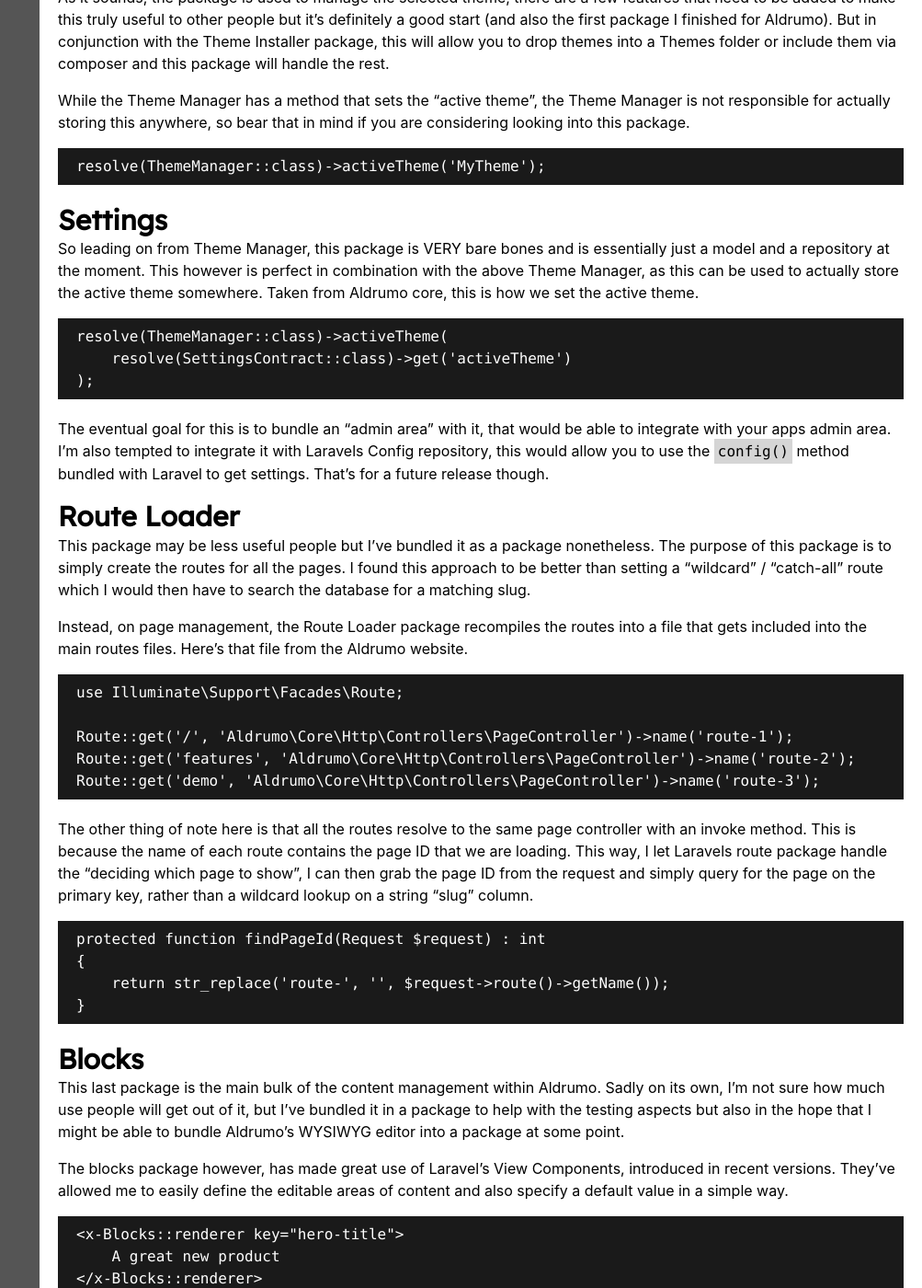
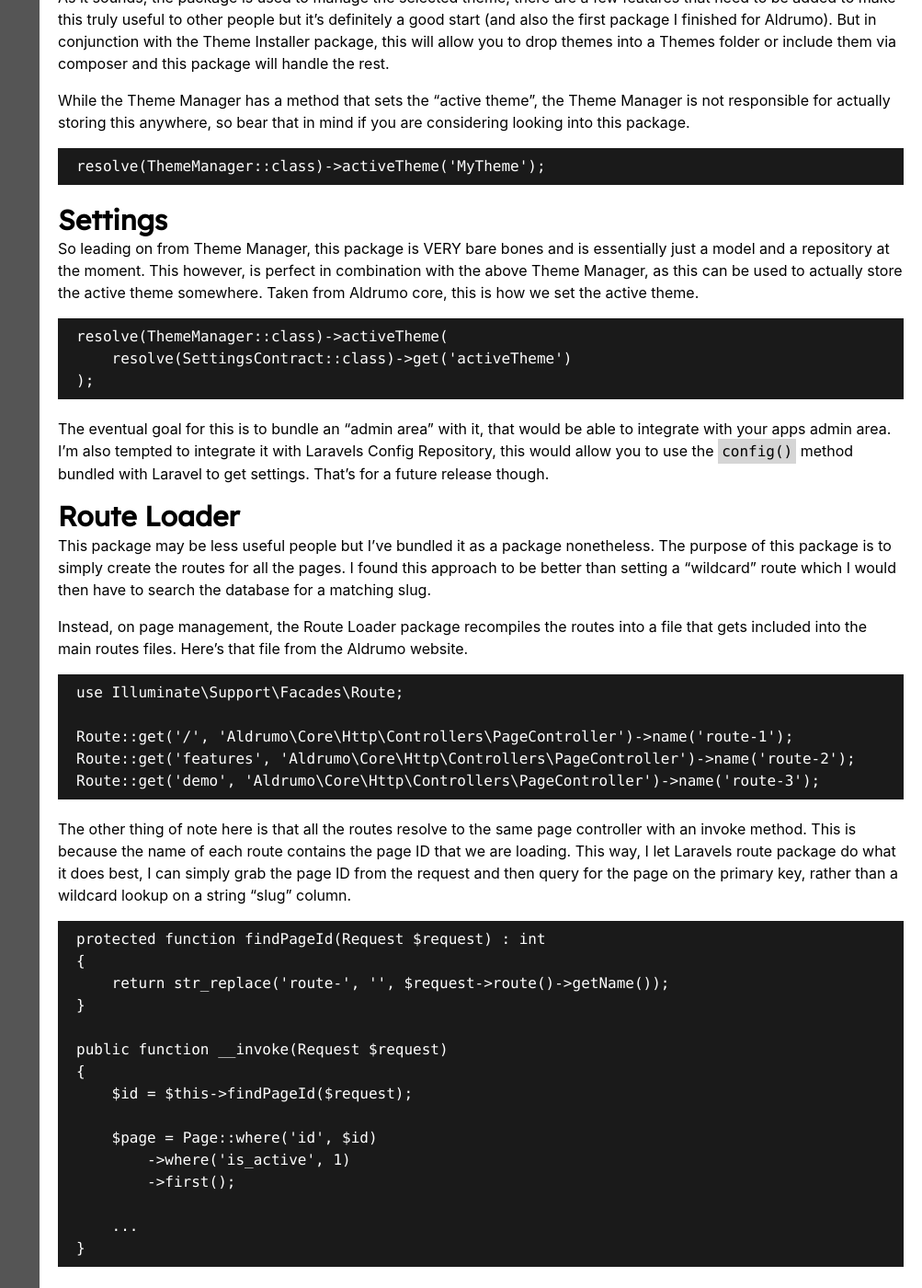
Before and after one commit to peakstoneuk/peakstoneuk.github.io, a Jekyll site: the page built from _posts/2021-02-18-introducing-aldrumo.markdown, in a window 1280 px wide and 1400 px high, scrolled down 1105 px. Shown: the whole window at 92% size, without its empty margins (277-1280 px from the left). Built offline with Jekyll 4.4.1, drawn with Linux system fonts in a browser that asks for light colours; some of the changed text lies outside the part shown.

Commit message:
spelling and reworking sections

````diff
--- a/_posts/2021-02-18-introducing-aldrumo.markdown
+++ b/_posts/2021-02-18-introducing-aldrumo.markdown
@@ -8,21 +8,21 @@
 
 ## What is it
 
-Aldrumo is a brand new [TALL Stack](https://tallstack.dev) CMS and has risen out the ashes of a previous side project called Travito. This was a website builder for owners of holiday homes. While it didn't feature a full "Drag and Drop" WYSIWYG editor, it did feature a full page WYSIWYG editor that allowed a user to select a template and edit define blocks of content within that template.
+Aldrumo is a brand new [TALL Stack](https://tallstack.dev) CMS and has risen out the ashes of a previous side project called Travito. This was a website builder for owners of holiday homes. While it didn't feature a full "Drag and Drop" WYSIWYG editor, it did feature a full page WYSIWYG editor that allowed a user to select a template and edit defined blocks of content within that template.
 
 As well as having a great WYSIWYG experience, I wanted Aldrumo to be a great developer experience. All to often, apps like this get built upon frameworks but then to get something working they modify part of the framework. Then to get something else working they modify another part and so on and so on.
 
 With that in mind, Aldrumo has been built as separate packages so it can be easily included into a completely vanilla Laravel / Livewire setup. No modification to these (outside of some config changes) is necessary for Aldrumo to work, meaning if you know Laravel, you know Aldrumo!
 
-It has also been built with the same thoughts regarding the page editors, so Aldrumo does not have a "Drag and Drop" editor that allows a user to create their own templates. Instead it's up to the Theme creators to define templates that look and fit great with the design they are building. Once those templates are created, they can then define the editable areas using the tags from the Blocks package as mentioned below!
+It has also been built with the same thoughts on page editors, that we had with Travito. Therefore, Aldrumo does not have a "Drag and Drop" editor that allows a user to create their own templates. Instead it's up to the theme creators to make templates that look and fit great with the design they are building. Once those templates are created, they can then define the editable areas using the tags from the Blocks package as mentioned below!
 
 ## Modular
 
 The name Aldrumo is actually an Anagram of "Modular". I chose this as I wanted A) Something to stand out on its own and be "Google-able", and B) I liked the idea of the CMS being Modular.
 
-Not necessarily, "Modular", in the sense that you can swap out the Theme Manager for your own Theme manager. But Modular in the sense that, if you wanted to add a Theme Manager to your own Laravel Application, you could use Aldrumo's.
+Not necessarily, "Modular", in the sense that you can swap out the Theme Manager for your own Theme Manager. But Modular in the sense that, if you wanted to add a Theme Manager to your own Laravel Application, you could use Aldrumo's.
 
-A side benefit to this is unit tests! While not all the packages have tests yet, forcing myself to build them in such a modular fashion has forced me to build them in a way that makes unit testing dead easy so as time goes on, unit tests will be added further improving the developer experience and confidence in the packages.
+A side benefit to this is unit tests! While not all the packages have tests yet, forcing myself to build them in such a modular fashion has forced me to build them in a way that makes unit testing dead easy, so as time goes on unit tests will be added, further improving the developer experience and confidence in the packages.
 
 ## The Modules
 
@@ -40,7 +40,7 @@
 
 ### Settings
 
-So leading on from Theme Manager, this package is VERY bare bones and is essentially just a model and a repository at the moment. This however is perfect in combination with the above Theme Manager, as this can be used to actually store the active theme somewhere. Taken from Aldrumo core, this is how we set the active theme.
+So leading on from Theme Manager, this package is VERY bare bones and is essentially just a model and a repository at the moment. This however, is perfect in combination with the above Theme Manager, as this can be used to actually store the active theme somewhere. Taken from Aldrumo core, this is how we set the active theme.
 
 ```php
 resolve(ThemeManager::class)->activeTheme(
@@ -48,11 +48,11 @@
 );
 ```
 
-The eventual goal for this is to bundle an "admin area" with it, that would be able to integrate with your apps admin area. I'm also tempted to integrate it with Laravels Config repository, this would allow you to use the `config()` method bundled with Laravel to get settings. That's for a future release though.
+The eventual goal for this is to bundle an "admin area" with it, that would be able to integrate with your apps admin area. I'm also tempted to integrate it with Laravels Config Repository, this would allow you to use the `config()` method bundled with Laravel to get settings. That's for a future release though.
 
 ### Route Loader
 
-This package may be less useful people but I've bundled it as a package nonetheless. The purpose of this package is to simply create the routes for all the pages. I found this approach to be better than setting a "wildcard" / "catch-all" route which I would then have to search the database for a matching slug.
+This package may be less useful people but I've bundled it as a package nonetheless. The purpose of this package is to simply create the routes for all the pages. I found this approach to be better than setting a "wildcard" route which I would then have to search the database for a matching slug.
 
 Instead, on page management, the Route Loader package recompiles the routes into a file that gets included into the main routes files. Here's that file from the Aldrumo website.
 
@@ -64,20 +64,31 @@
 Route::get('demo', 'Aldrumo\Core\Http\Controllers\PageController')->name('route-3');
 ```
 
-The other thing of note here is that all the routes resolve to the same page controller with an invoke method. This is because the name of each route contains the page ID that we are loading. This way, I let Laravels route package handle the "deciding which page to show", I can then grab the page ID from the request and simply query for the page on the primary key, rather than a wildcard lookup on a string "slug" column.
+The other thing of note here is that all the routes resolve to the same page controller with an invoke method. This is because the name of each route contains the page ID that we are loading. This way, I let Laravels route package do what it does best, I can simply grab the page ID from the request and then query for the page on the primary key, rather than a wildcard lookup on a string "slug" column.
 
 ```php
 protected function findPageId(Request $request) : int
 {
     return str_replace('route-', '', $request->route()->getName());
 }
+
+public function __invoke(Request $request)
+{
+    $id = $this->findPageId($request);
+
+    $page = Page::where('id', $id)
+        ->where('is_active', 1)
+        ->first();
+
+    ...
+}
 ```
 
 ### Blocks
 
-This last package is the main bulk of the content management within Aldrumo. Sadly on its own, I'm not sure how much use people will get out of it, but I've bundled it in a package to help with the testing aspects but also in the hope that I might be able to bundle Aldrumo's WYSIWYG editor into a package at some point.
+This last package is the main bulk of the content management within Aldrumo. Sadly, on its own I'm not sure how much use people will get out of it, but I've bundled it in a package to help with the testing aspects. In the future I hope that I might be able to bundle Aldrumo's WYSIWYG editor into a package at some point and that might make this a more attractive package to people.
 
-The blocks package however, has made great use of Laravel's View Components, introduced in recent versions. They've allowed me to easily define the editable areas of content and also specify a default value in a simple way.
+The blocks package, has made great use of Laravel's View Components, introduced in recent versions. They've allowed me to easily define the editable areas of content and also specify a default value in a simple way.
 
 ```php
 <x-Blocks::renderer key="hero-title">
@@ -97,10 +108,20 @@
 </h1>
 ```
 
-I really need to assign all those classes a single class that can be added to the editor's dropdown style menus or assign them all to the H1 within css. Either way, it's a learning curve!
+I really need to assign all those classes a single class that can be added to the editor's dropdown style menus or assign them all to the H1 within css. Once that was done, I could more confidently change how the blocks are defined, giving better control over the blocks via the WYSIWIG editor.
+
+```php
+<x-Blocks::renderer key="hero-title">
+    <h1>A great new product</h1>
+</x-Blocks::renderer>
+```
+
+Either way, it's a learning curve!
 
 ## Wrapping up
 
-That covers the packages so far that I'm defining as "modular" and they will likely have their own dedicated section in the docs for developers wanting to use them outside of Aldrumo. I'm hoping to officially release the first Alpha of Aldrumo in the next few days after this post goes out but if you're feeling really brave, the installation docs can be found in markdown format [here](https://github.com/Aldrumo/docs/blob/0.x/installation.md).
+That covers the packages so far that I'm defining as "modular" and they will likely have their own dedicated section in the docs for developers wanting to use them outside of Aldrumo.
+
+I'm hoping to officially release the first Alpha of Aldrumo in the next few days after this post goes out but if you're intrigued, the installation docs can be found in markdown format [here](https://github.com/Aldrumo/docs/blob/0.x/installation.md).
 
 You can also checkout the main bulk of the source code [here](https://github.com/Aldrumo/), or view the themes [here](https://github.com/Aldrumo-themes).
````
